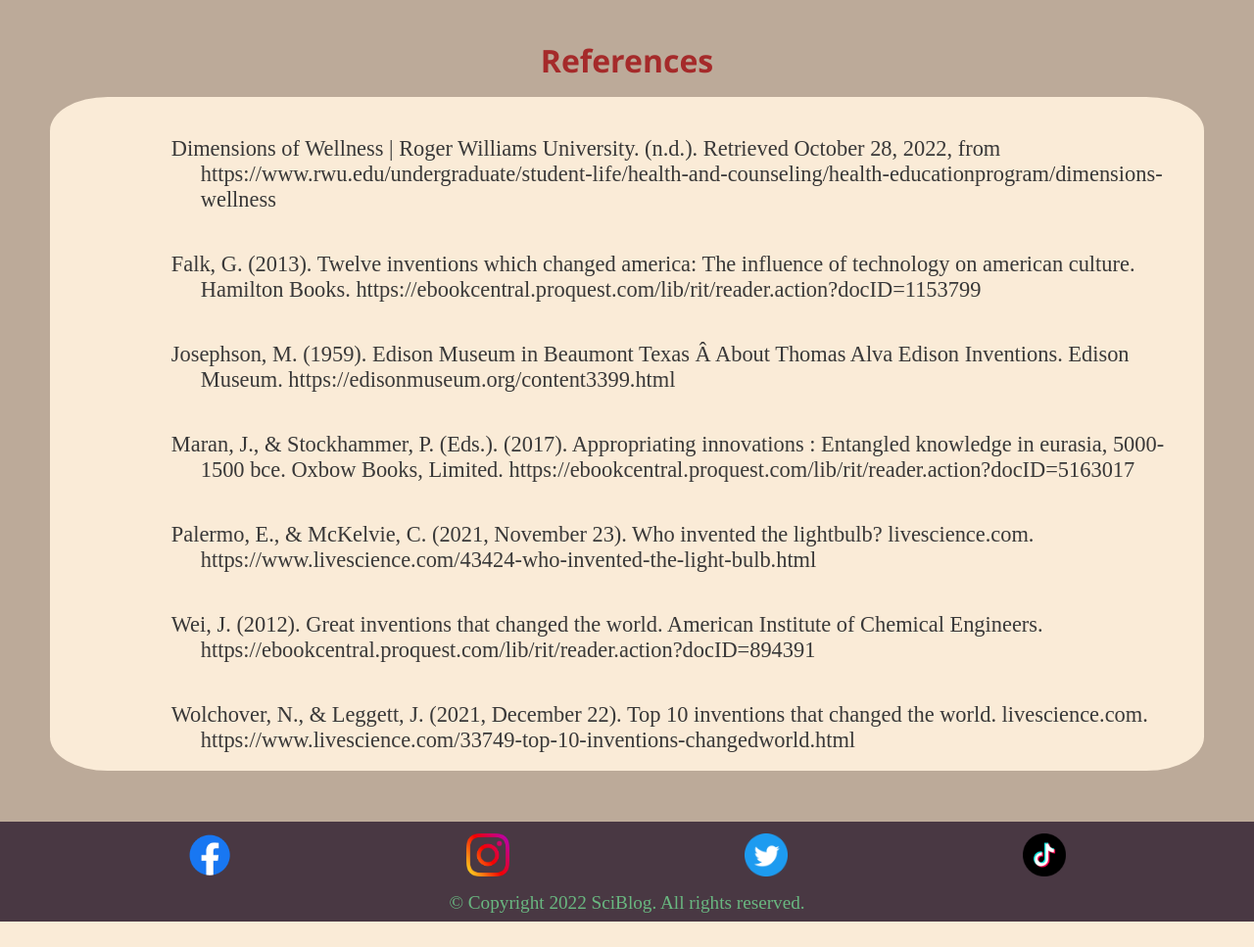
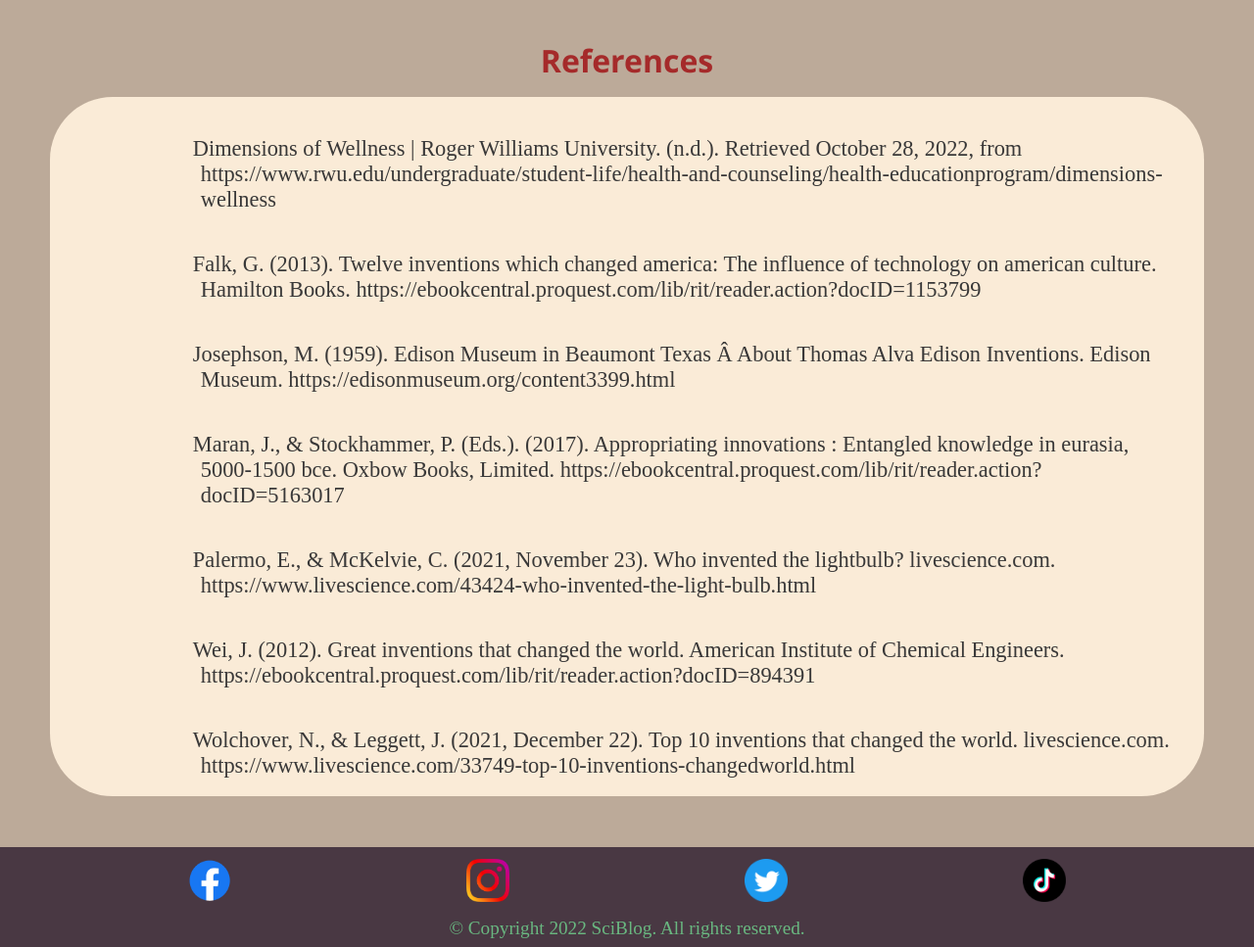
Before and after one commit to Omar-Abdullah-Shaikh-Al-Zoor/History-Changing-Inventions, a PHP site: page /references.html in a window 1280 px wide. Shown: the part 82-1049 px from the top of the page at 98% size. Before the commit the page ends 1023 px from the top, so only its background shows below. Run offline with PHP 8.4, Linux system fonts and the light colour scheme.

Commit message:
reference fixed

```diff
--- a/assets/css/style.css
+++ b/assets/css/style.css
@@ -269,17 +269,16 @@ aside img {
 /* References page */
 .references {
   background-color: antiquewhite;
-  margin: 4%;
+  margin: 4vw;
   margin-top: 0;
-  border-radius: 5%;
+  border-radius: 5vw;
 }
 
 .references div {
   padding: 5vh 2vw 0 7vw;
 }
 .hanging-text {
-  padding-left: 34px;
-  text-indent: -30px;
+  text-indent: -0.5rem;
 }
 .references p {
   padding-left: 5vw;
```
